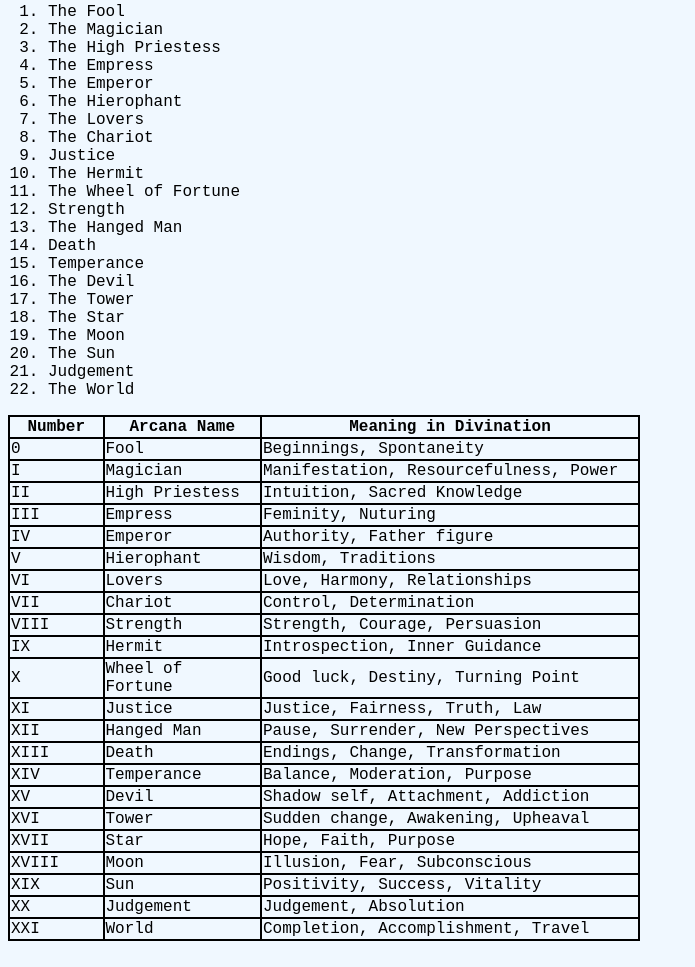
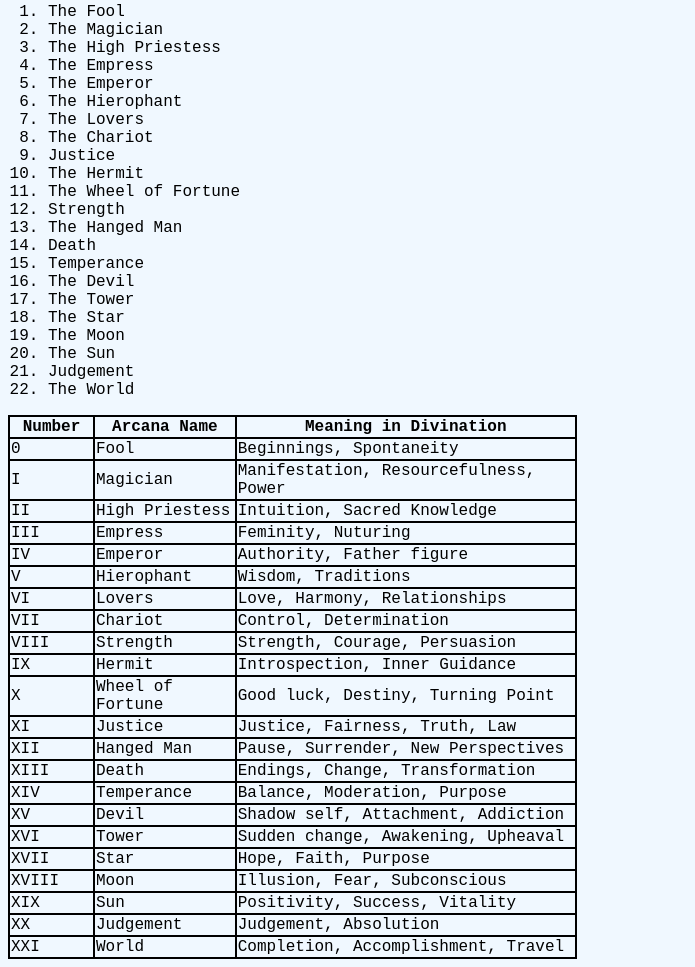
Before and after one commit to srm276/srm-msudenver, a plain HTML site: page lab502.html in a window 1280 px wide. Shown: the part 646-1613 px from the top of the page, without its empty margins (0-695 px from the left). Drawn offline with Linux system fonts and the light colour scheme.

Commit message:
Update lab502.html

```diff
--- a/lab502.html
+++ b/lab502.html
@@ -63,7 +63,7 @@
   </ol>
 
 
-  <table style="width:50%">
+  <table style="width:45%">
     <tr>
   <th style="width:15%">Number</th>
   <th style="width:25%">Arcana Name</th>
```
